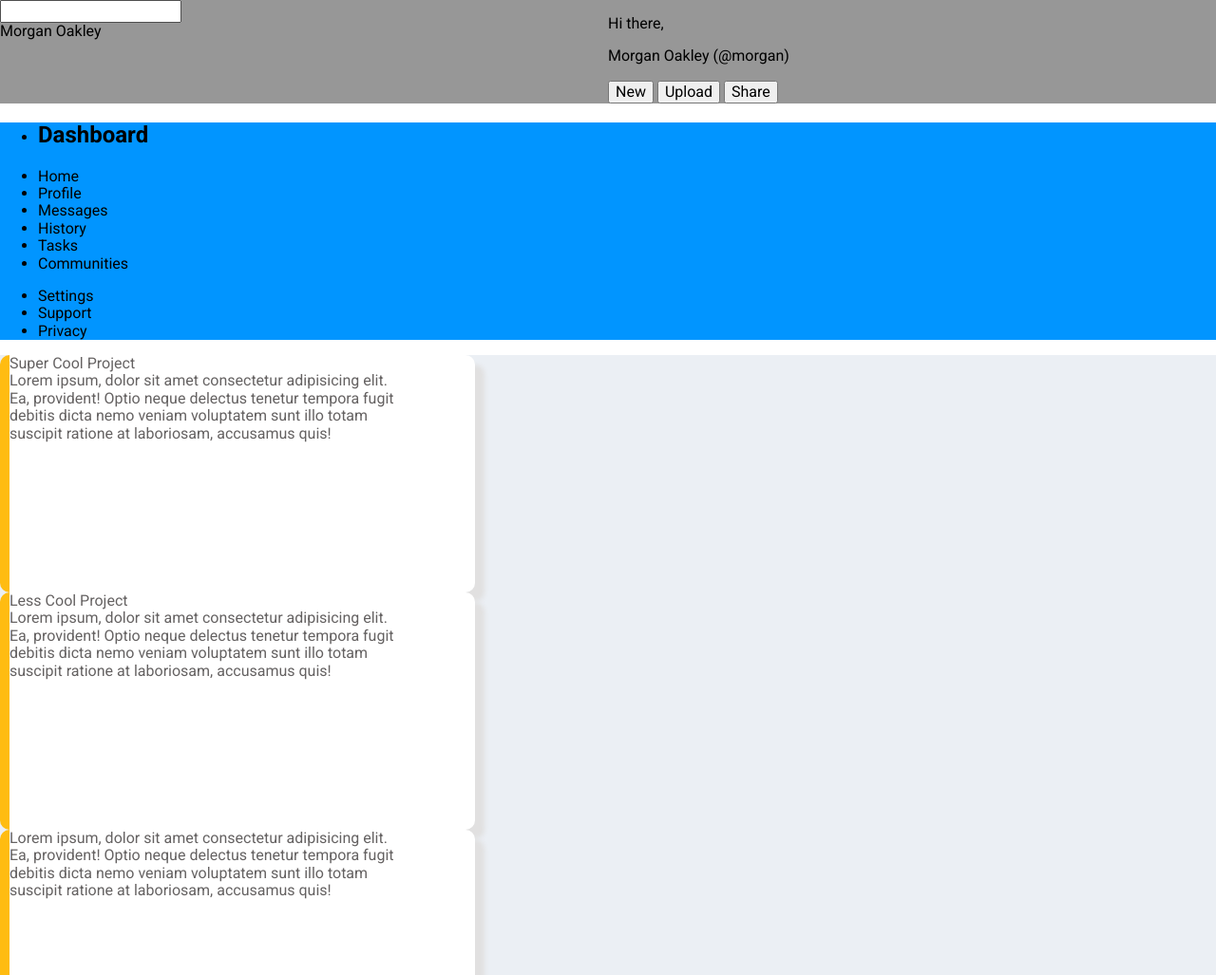
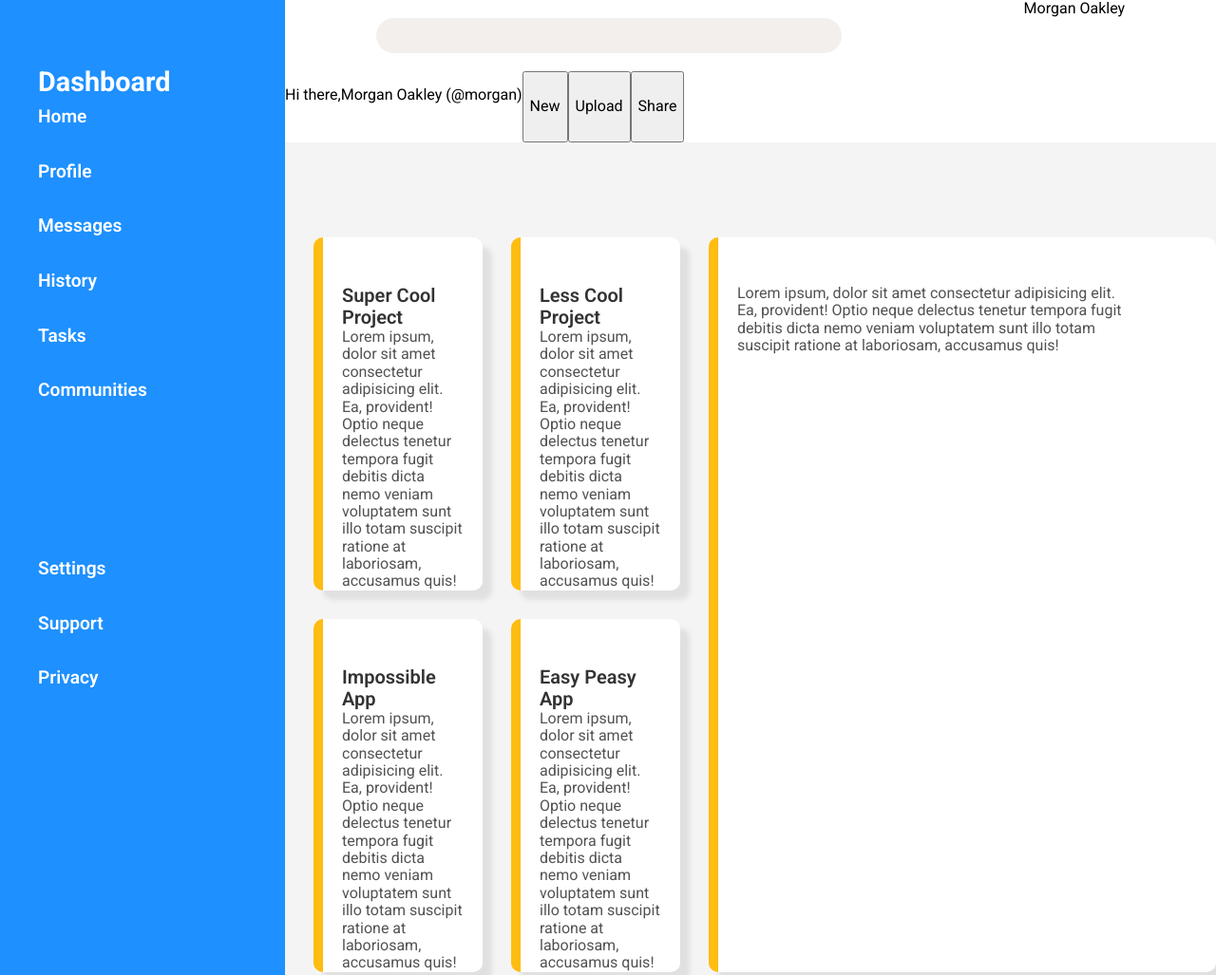
Before and after one commit to helloimgabe/admin-dashboard, a plain HTML site: page index.html in a window 1280 px wide. Shown: the top 1027 px of the page at 95% size. Drawn offline with Linux system fonts and the light colour scheme.

Commit message:
Revamp CSS to match updated html

```diff
--- a/style.css
+++ b/style.css
@@ -42,6 +42,7 @@ html {
     /* 4 */
 }
 
+
 /*
 Sections
 ========
@@ -53,6 +54,7 @@ Remove the margin in all browsers.
 
 body {
     margin: 0;
+    height: 100vh;
 }
 
 /*
@@ -238,136 +240,132 @@ summary {
 }
 
 /* -------------------------------------------------------------------- */
-
-.container {
-    display: grid;
-    grid-template-columns: repeat(4, 1fr);
-    grid-template-rows: repeat(4, 1fr);
-    grid-template-areas:
-        'sidebar header header header'
-        'sidebar main main aside'
-        'sidebar main main aside'
-        'sidebar main main aside'
-    ;
+ul,
+li {
+    list-style-type: none;
+    line-height: 3;
+    font-weight: 600;
+    font-size: 1.2rem;
 }
 
-.container div {
-    padding: 15px;
-    font-size: 32px;
-    font-family: Helvetica;
-    font-weight: bold;
-    color: white;
+.grid {
+    display: grid;
+    grid-template-columns: 300px 1fr;
+    grid-template-rows: 150px 1fr;
+    grid-template-areas:
+        "side header"
+        "side main"
+    ;
+    height: inherit;
 }
 
 .header {
-    background-color: #979797;
+    background-color: #ffffff;
+    grid-area: header;
+    box-shadow: 20px 20px 5px rgb(225, 224, 224);
     display: grid;
-    grid-template-columns: 1fr 1fr;
-    grid-area: header;
-    text-align: start;
+    grid-template-columns: 1fr;
+    grid-template-rows: 1fr 1fr;
 }
 
-.searchHeader {
-    display: grid;
+.flex-row-1 {
+    display: flex;
+    justify-content: space-around;
 }
 
-.menu ul,
-.menu li {
-    font-size: 16px;
-    display: grid;
-    text-align: center;
-    grid-auto-flow: column;
+.flex-row-2 {
+    display: flex;
 }
 
-.menu li {
-    border: 2px solid dodgerblue;
-    border-radius: 20px;
-    width: 100px;
-    padding: 20px;
-    background-color: dodgerblue;
-    margin-right: 10px;
+.header input {
+    width: 50%;
+    background-color: rgb(242, 239, 236);
+    border: none;
+    border-radius: 30px;
+    height: 50%;
+    justify-self: center;
+    align-self: center;
 }
 
 .sidebar {
-    background-color: #0195ff;
-    grid-area: sidebar;
+    background-color: dodgerblue;
+    grid-area: side;
+    display: grid;
+    grid-template-columns: 1fr;
+    grid-template-rows: 75px 0.5fr 1fr;
+    color: white;
+    align-items: start;
 }
 
-.sidebar .side-content1,
-.sidebar .side-content2 {
-    color: rgb(255, 255, 255);
-    font-size: 1.5rem;
-    font-weight: normal;
-    list-style: none;
-    line-height: 2;
-}
 
 .main {
-    background-color: #ebeff4;
-    gap: 15px;
+    background-color: #f4f4f4;
     grid-area: main;
-}
-
-.main-cards {
     display: grid;
-    gap: 3rem;
-    grid-template-columns: repeat(auto-fit, minmax(
-        calc(100% / 3), 1fr));
+    grid-template-columns: 1fr 1fr 3fr;
+    grid-template-areas:
+        "c1 c2 c3"
+        "c4 c5 c3"
+        "c6 c7 c8"
+    ;
+    gap: 30px;
+    padding: 100px 0px 100px 30px;
 }
 
 .card {
     border-left: 10px solid rgb(255, 188, 17);
     border-radius: 10px;
     background-color: #FFFFFF;
-    width: 500px;
-    height: 250px;
     box-shadow: 10px 10px 5px rgb(225, 224, 224);
+    padding: 50px 20px 0px 20px;;
 }
 
-.card .title {
-    color: black;
-    font-weight: 900;
-    font-size: 1.25rem;
-    margin-top: 25px;
+.subtitle {
+    font-size: 1.25rem !important;
+    font-weight: 600;
+    color: rgb(51, 51, 51) !important;
 }
 
 .card p {
-    color: rgb(101, 98, 98);
-    font-weight: normal;
-    text-align: left;
+    max-inline-size: 45ch;
     font-size: 1rem;
-    max-inline-size: 45ch;
-    margin: 0px;
+    color: #525252;
+    margin: 0;
 }
 
-.title {
-    font-weight: 900;
+
+.card:nth-child(1) {
+    grid-area: c1;
 }
 
-.aside {
-    background-color: #ebeff4;
-    grid-area: aside;
+.card:nth-child(2) {
+    grid-area: c2;
 }
 
-.aside-card {
-    border-radius: 10px;
-    background-color: #FFFFFF;
-    width: 400px;
-    height: 500px;
-    box-shadow: 10px 10px 5px rgb(225, 224, 224);
+.card:nth-child(3) {
+    grid-area: c3;
+    /* height: 65%; */
 }
 
-.aside-card .subtitle {
-    color: black;
-    font-size: 1.15rem;
-    font-weight: 900;
+.card:nth-child(4) {
+    grid-area: c4;
 }
 
-.aside-card p {
-    color: rgb(101, 98, 98);
-    font-size: 1rem;
-    max-inline-size: 40ch;
-    font-weight: normal;
-    padding-left: 30px;
-    margin: 0px;
+.card:nth-child(5) {
+    grid-area: c5;
 }
+
+.card:nth-child(6) {
+    grid-area: c6;
+}
+
+.card:nth-child(7) {
+    grid-area: c7;
+}
+
+.card:nth-child(8) {
+    /* margin-top: 14rem; */
+    grid-area: c8;
+    /* height: 65%;
+    grid-row: 2 / 4; */
+}
```
